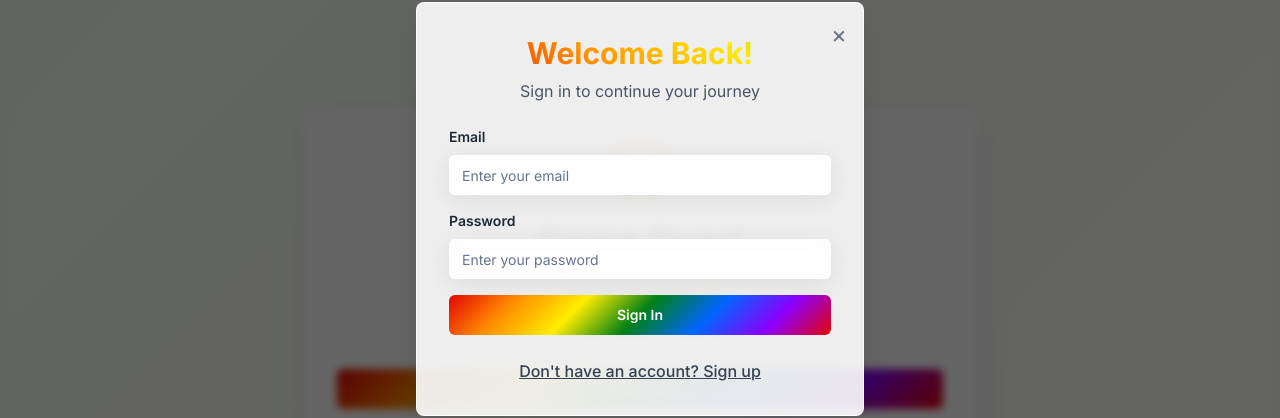
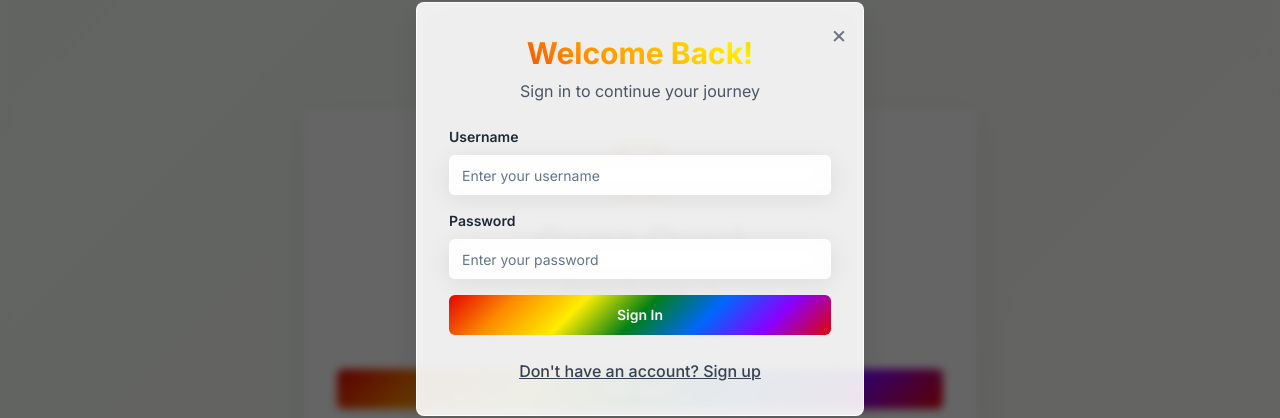
Before and after one commit to Veras-D/MythOrFactLGBTQIA, a React (Vite) app in the folder Frontend/: page / in a window 1280 px wide. Both pictures are taken after a click on the button "Sign In". Shown: the part 191-609 px from the top of the page. Built offline with nearby package versions, Linux system fonts and the light colour scheme; no server answers.

Commit message:
fix(field): Use username to login insert of email

```diff
--- a/Frontend/src/components/AuthForm.tsx
+++ b/Frontend/src/components/AuthForm.tsx
@@ -34,7 +34,7 @@ const AuthForm: React.FC<AuthFormProps> = ({ onClose }) => {
     try {
       let success = false;
       if (isLogin) {
-        success = await login(formData.email, formData.password);
+        success = await login(formData.username, formData.password);
       } else {
         success = await register(formData.username, formData.email, formData.password);
       }
@@ -72,7 +72,6 @@ const AuthForm: React.FC<AuthFormProps> = ({ onClose }) => {
         </div>
 
         <form onSubmit={handleSubmit} className="space-y-4">
-          {!isLogin && (
           <div>
             <label className="block text-sm font-semibold text-gray-800 mb-2">
               Username
@@ -80,15 +79,15 @@ const AuthForm: React.FC<AuthFormProps> = ({ onClose }) => {
             <Input
               name="username"
               type="text"
-                placeholder="Choose a username"
+              placeholder="Enter your username"
               value={formData.username}
               onChange={handleInputChange}
               required
               className="glass border-gray-300 text-gray-900 placeholder-gray-500 focus:border-blue-500"
             />
           </div>
-          )}
 
+          {!isLogin && (
             <div>
               <label className="block text-sm font-semibold text-gray-800 mb-2">
                 Email
@@ -103,6 +102,7 @@ const AuthForm: React.FC<AuthFormProps> = ({ onClose }) => {
                 className="glass border-gray-300 text-gray-900 placeholder-gray-500 focus:border-blue-500"
               />
             </div>
+          )}
 
           <div>
             <label className="block text-sm font-semibold text-gray-800 mb-2">
```
Lines whose indentation alone changed are shown as unchanged.
